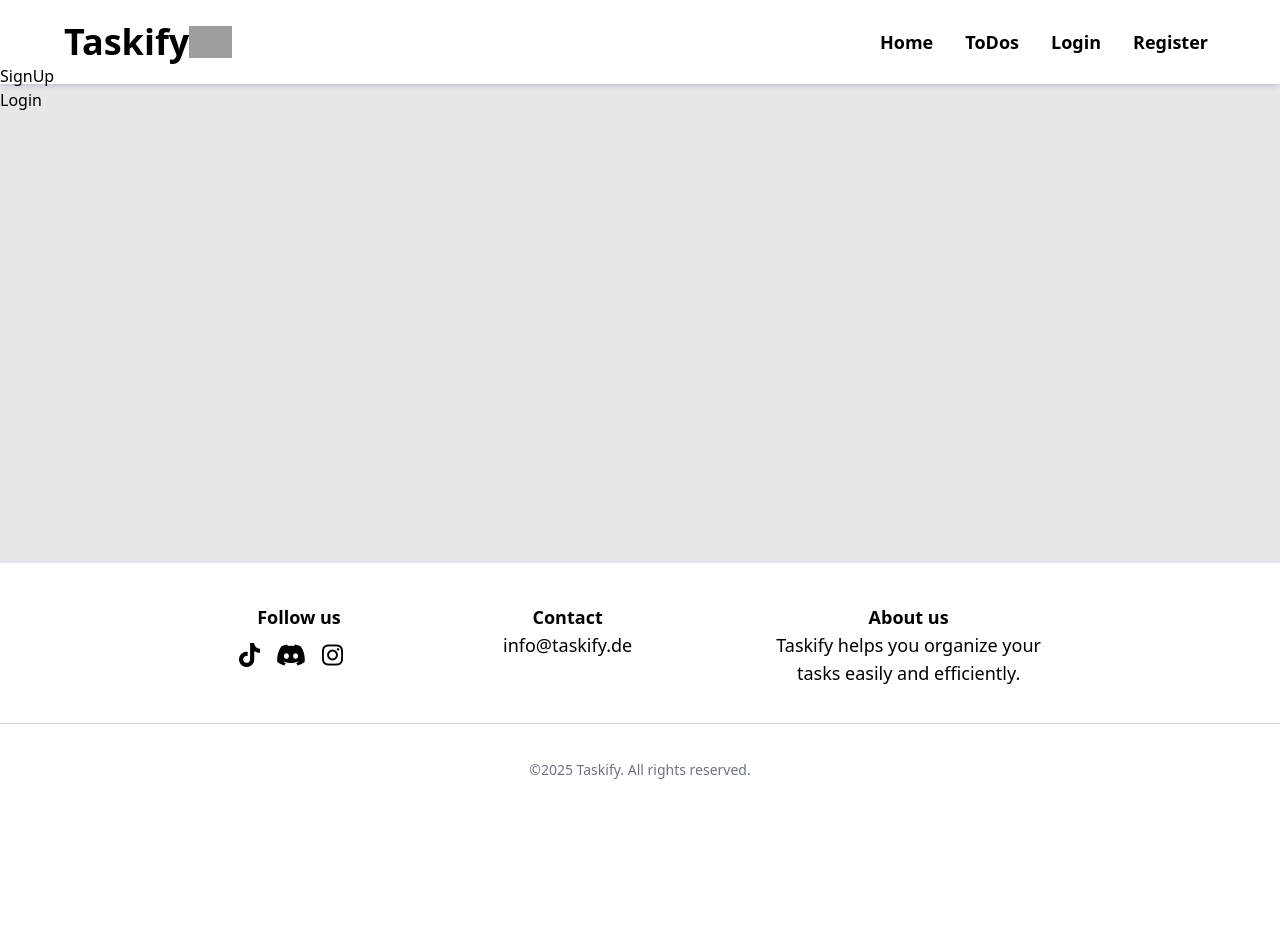
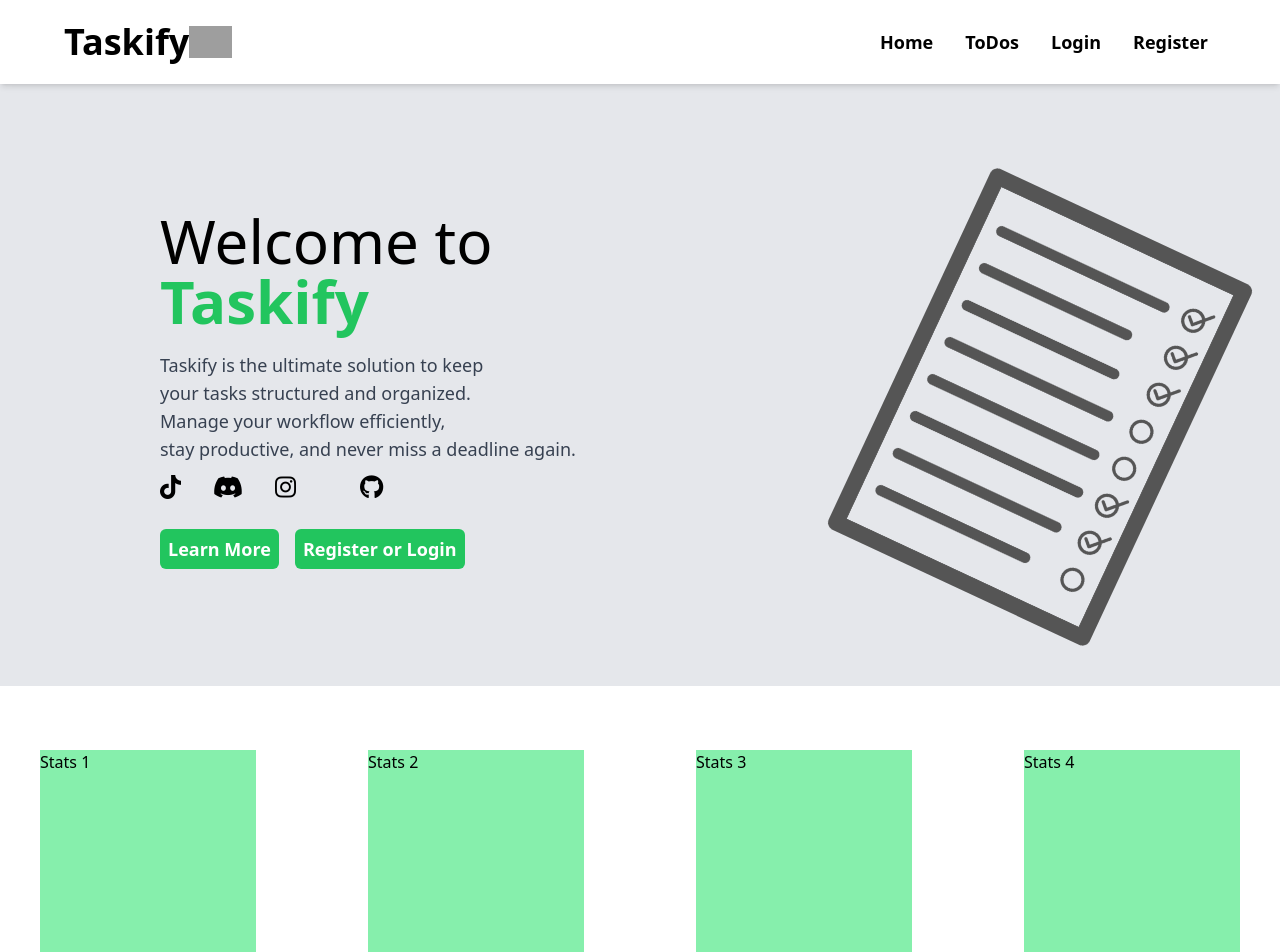
Before and after one commit to Brainlesslukas/ToDo-Frontend, a Vue app: page / in a window 1280 px wide. Shown: the top 952 px of the page. Before the commit the page ends 800 px from the top, so only its background shows below. Built offline with nearby package versions, Linux system fonts and the light colour scheme; no server answers; grey boxes are pictures that could not be loaded.

Commit message:
Coding MainPage

```diff
--- a/public/index.html
+++ b/public/index.html
@@ -5,8 +5,11 @@
     <meta http-equiv="X-UA-Compatible" content="IE=edge">
     <meta name="viewport" content="width=device-width,initial-scale=1.0">
     <link rel="icon" href="<%= BASE_URL %>favicon.ico">
-      <link rel="stylesheet" href="https://cdnjs.cloudflare.com/ajax/libs/font-awesome/6.4.2/css/all.min.css">
-      <title>Taskify</title>
+    <link rel="stylesheet" href="https://cdnjs.cloudflare.com/ajax/libs/font-awesome/6.4.2/css/all.min.css">
+    <title>Taskify</title>
+    <link rel="preconnect" href="https://fonts.googleapis.com">
+    <link rel="preconnect" href="https://fonts.gstatic.com" crossorigin>
+    <link href="https://fonts.googleapis.com/css2?family=Shadows+Into+Light&display=swap" rel="stylesheet">
   </head>
   <body>
     <noscript>
--- a/src/App.vue
+++ b/src/App.vue
@@ -9,13 +9,14 @@
       <Background />
     </div>
 
-    <div class="mt-16 flex-1">
+    <div class="mt-32 flex-1">
       <router-view />
     </div>
 
-    <Footer class="bg-white shadow-md">
+    <footer class="bg-white shadow-md">
       <Footer />
-    </Footer>
+    </footer>
+
   </div>
 </template>
 
--- a/src/components/Footer.vue
+++ b/src/components/Footer.vue
@@ -16,6 +16,9 @@
           </a>
           <a href="#">
             <i class="fa-brands fa-x-twitter hover:text-gray-500"></i>
+          </a>
+          <a href="#">
+            <i class="fa-brands fa-github hover:text-green-500"></i>
           </a>
         </div>
       </div>
--- /dev/null
+++ b/src/components/Heading.vue
@@ -0,0 +1,38 @@
+<template>
+  <div class="ml-40 pb-20">
+    <h1 class="text-black text-6xl font-light">
+      Welcome to<span class="text-green-500 font-semibold"><br> Taskify</span>
+    </h1>
+    <h2 class="text-gray-700 text-lg font-normal pt-5">
+      Taskify is the ultimate solution to keep <br>your tasks structured and organized.<br>
+      Manage your workflow efficiently, <br>stay productive, and never miss a deadline again.
+    </h2>
+    <div class="text-2xl mt-2 space-x-8">
+      <a href="#">
+        <i class="fa-brands fa-tiktok hover:text-pink-600"></i>
+      </a>
+      <a href="#">
+        <i class="fa-brands fa-discord hover:text-blue-900"></i>
+      </a>
+      <a href="#">
+        <i class="fa-brands fa-instagram hover:text-pink-600"></i>
+      </a>
+      <a href="#">
+        <i class="fa-brands fa-x-twitter hover:text-gray-500"></i>
+      </a>
+      <a href="#">
+        <i class="fa-brands fa-github hover:text-green-500"></i>
+      </a>
+    </div>
+    <div class="text-lg mt-8 space-x-4 text-white font-semibold">
+      <a href="#" class="bg-green-500 hover:bg-green-400 p-2 rounded-md">Learn More</a>
+      <a href="#" class="bg-green-500 hover:bg-green-400 p-2 rounded-md">Register or Login</a>
+    </div>
+  </div>
+</template>
+
+<script>
+export default {
+  name: 'Header'
+}
+</script>
--- a/src/components/Test.vue
+++ /dev/null
@@ -1,32 +0,0 @@
-<template>
-  <div>
-    <div v-if="isLoading">Lädt...</div>
-    <h1 v-if="!isLoading">{{ apiData.message }}</h1>
-  </div>
-</template>
-
-<script>
-  import axios from "axios";
-  export default {
-    name: 'Test',
-    data() {
-      return {
-        apiData: {},
-        isLoading: true,
-      };
-    },
-
-    mounted() {
-      axios.get('https://api.brainlesslukas.xyz')
-          .then(response => {
-            this.apiData = response.data;
-            console.log("API Antwort:", response.data);
-            this.isLoading = false;
-          })
-          .catch(error => {
-            console.error("Es gab einen Fehler beim Abrufen der Daten:", error);
-            this.isLoading = false;
-          });
-    }
-  }
-</script>
--- /dev/null
+++ b/src/components/ToDoListHeading.vue
@@ -0,0 +1,11 @@
+<template>
+  <div class="flex justify-end mb-10 ml-80">
+    <img src="@/assets/ToDoListe.png" class="w-72 rotate-[25deg]">
+  </div>
+</template>
+
+<script>
+export default {
+  name: 'ToDoListHeading'
+};
+</script>
--- /dev/null
+++ b/src/components/TodoStats.vue
@@ -0,0 +1,24 @@
+<template>
+  <div class="bg-white px-10 pt-16 pb-10">
+    <div class="flex space-x-28 justify-center">
+      <div class="bg-green-300 w-64 h-64">
+        <h1>Stats 1</h1>
+      </div>
+      <div class="bg-green-300 w-64 h-64">
+        <h1>Stats 2</h1>
+      </div>
+      <div class="bg-green-300 w-64 h-64">
+        <h1>Stats 3</h1>
+      </div>
+      <div class="bg-green-300 w-64 h-64">
+        <h1>Stats 4</h1>
+      </div>
+    </div>
+  </div>
+</template>
+
+<script>
+  export default {
+    name: 'ToDoStats'
+  }
+</script>
--- a/src/views/Home.vue
+++ b/src/views/Home.vue
@@ -1,20 +1,24 @@
 <template>
-    <div class="relative z-10 text-black">
-      <Test />
-      <a href="/todoweb/src/views/Register" class="block">SignUp</a>
-      <a href="/todoweb/src/views/Login" class="block">Login</a>
+  <div class="mt-10 flex items-center">
+    <Heading />
+    <div class="mb-10 mt-10">
+      <ToDoListHeading />
     </div>
+  </div>
+  <TodoStats />
 </template>
 
 <script>
-import Test from '@/components/Test.vue';
-import Background from "@/components/Background.vue";
+import Heading from '@/components/Heading.vue';
+import ToDoListHeading from '@/components/ToDoListHeading.vue';
+import TodoStats from "@/components/TodoStats.vue";
 
 export default {
   name: 'Home',
   components: {
-    Test,
-    Background
+    Heading,
+    ToDoListHeading,
+    TodoStats
   }
-}
+};
 </script>
--- a/tailwind.config.js
+++ b/tailwind.config.js
@@ -2,7 +2,11 @@
 module.exports = {
   content: ['./public/**/*.html', './src/**/*.{vue,js,ts,jsx,tsx}'],
   theme: {
-    extend: {},
+    extend: {
+      fontFamily: {
+        'shadows': ['"Shadows Into Light"', 'cursive'], //Hand Lettering Schrift
+      },
+    },
   },
   plugins: [],
 }
```
Also changed, not shown: src/assets/ToDoListe.png (added).
